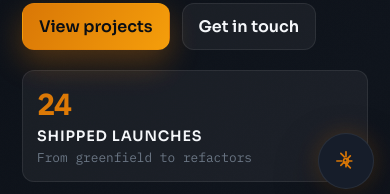
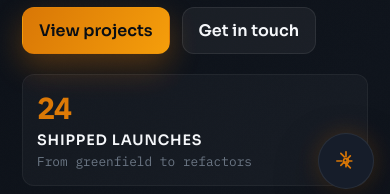
Before and after one commit to parthiv-2006/dev-site, a React (Vite) app: page / in a window 390 px wide. Shown: the part 639-833 px from the top of the page. Built offline with nearby package versions, Linux system fonts and the light colour scheme.

Commit message:
Reduce stat card opacity to improve hero hierarchy

```diff
--- a/src/styles/app.css
+++ b/src/styles/app.css
@@ -4,7 +4,7 @@
   padding: clamp(22px, 3vw, 38px);
   display: flex;
   flex-direction: column;
-  gap: clamp(28px, 4vw, 42px);
+  gap: clamp(32px, 4vw, 48px);
 }
 
 .nav {
@@ -157,8 +157,8 @@
 .hero__stat-chip {
   padding: 16px;
   border-radius: var(--radius-md);
-  background: var(--glass-light);
-  border: 1px solid var(--glass-medium);
+  background: rgba(255, 255, 255, 0.03);
+  border: 1px solid var(--glass-light);
   backdrop-filter: blur(10px);
   display: flex;
   flex-direction: column;
```
